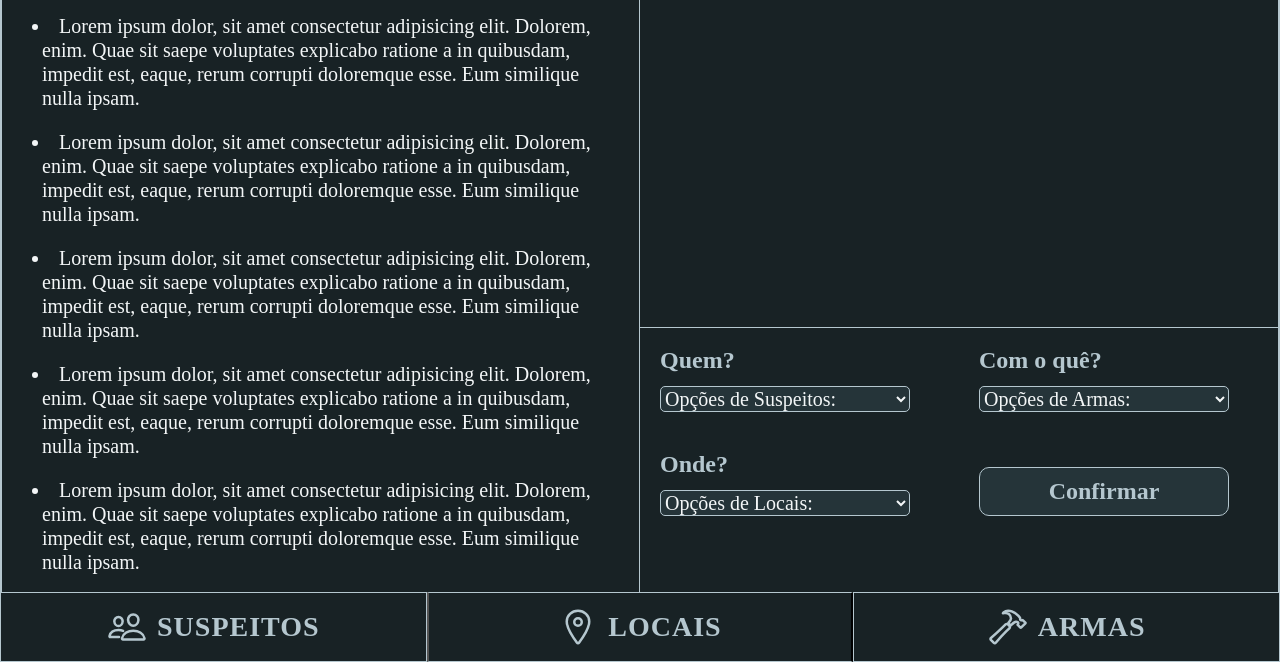
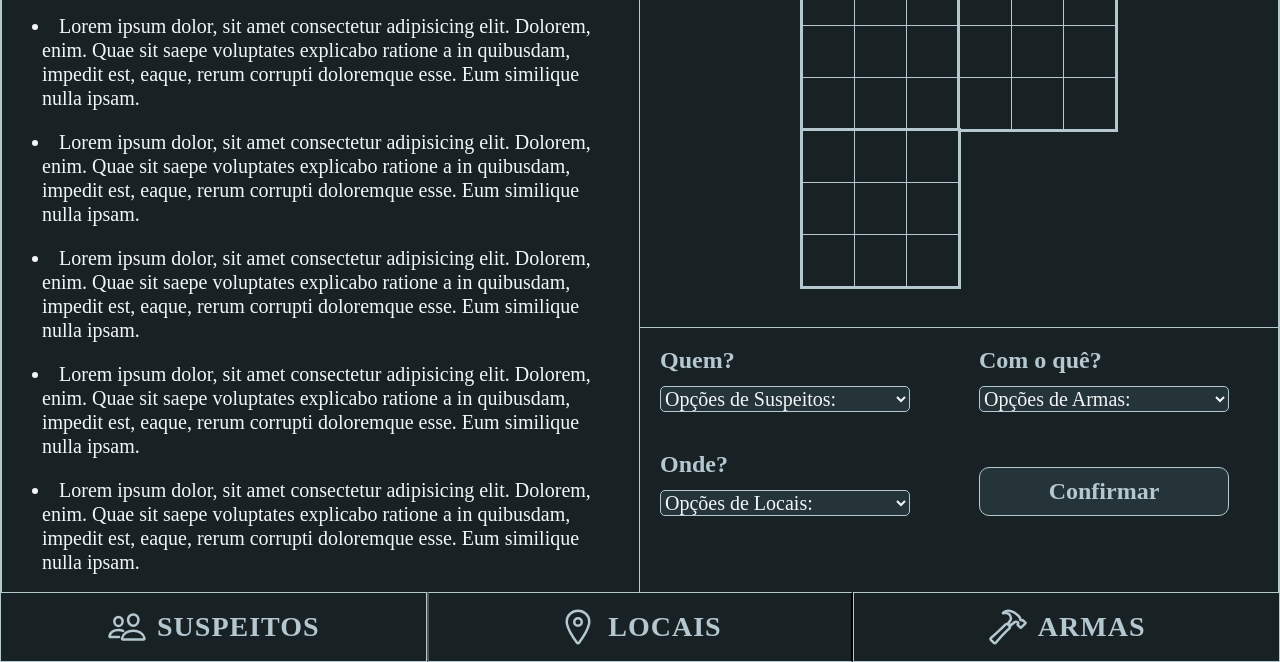
Before and after one commit to chippari/rastros-game-website, a plain HTML site: page index.html in a window 1280 px wide. Shown: the part 138-800 px from the top of the page. Drawn offline with nearby package versions, Linux system fonts and the light colour scheme; some packages are replaced by stand-ins of ours; a script that the page names is missing; a web font is replaced by a local one.

Commit message:
Atualizando

```diff
--- a/css/styles.css
+++ b/css/styles.css
@@ -281,17 +281,59 @@
   text-indent: -1rem;
 }
 
-.deduction-chart-container {
+.deduction-board-container {
   width: 50%;
   height: 100%;
 }
 
-.chart-container {
+.board-container {
   width: 100%;
   height: 60%;
 
   border-bottom: 0.1rem solid #b5c7cf;
 }
+
+/*  */
+
+.board {
+  width: 100%;
+  height: 100%;
+
+  display: flex;
+  justify-content: center;
+  align-items: center;
+}
+
+.board-grids {
+  display: grid;
+  grid-template-columns: repeat(2, 1fr);
+}
+
+.board-grid {
+  border-collapse: collapse;
+  background: #253439;
+  box-shadow: 0 0 0 0.2rem #b5c7cf;
+}
+
+.board-grid td {
+  width: 5.2rem;
+  height: 5.2rem;
+  border: 0.1rem solid #b5c7cf;
+  background: #182225;
+  text-align: center;
+  vertical-align: middle;
+  cursor: pointer;
+  font-size: 4rem;
+  transition: 0.3s ease;
+  user-select: none;
+}
+
+.board-grid td:hover,
+td:active {
+  background: #253439;
+}
+
+/*  */
 
 .deduction-container {
   width: 100%;
--- a/index.html
+++ b/index.html
@@ -144,8 +144,73 @@
               </li>
             </ul>
           </div>
-          <div class="deduction-chart-container">
-            <div class="chart-container"></div>
+          <div class="deduction-board-container">
+            <div class="board-container">
+              <div class="board">
+                <div class="board-grids">
+                  <!-- Grid 1: Suspects x Weapons -->
+                  <table class="board-grid">
+                    <tbody>
+                      <tr>
+                        <td class="cell"></td>
+                        <td class="cell"></td>
+                        <td class="cell"></td>
+                      </tr>
+                      <tr>
+                        <td class="cell"></td>
+                        <td class="cell"></td>
+                        <td class="cell"></td>
+                      </tr>
+                      <tr>
+                        <td class="cell"></td>
+                        <td class="cell"></td>
+                        <td class="cell"></td>
+                      </tr>
+                    </tbody>
+                  </table>
+                  <!-- Grid 2: Weapons x Locations -->
+                  <table class="board-grid">
+                    <tbody>
+                      <tr>
+                        <td class="cell"></td>
+                        <td class="cell"></td>
+                        <td class="cell"></td>
+                      </tr>
+                      <tr>
+                        <td class="cell"></td>
+                        <td class="cell"></td>
+                        <td class="cell"></td>
+                      </tr>
+                      <tr>
+                        <td class="cell"></td>
+                        <td class="cell"></td>
+                        <td class="cell"></td>
+                      </tr>
+                    </tbody>
+                  </table>
+                  <!-- Grid 3: Locations x Suspects -->
+                  <table class="board-grid">
+                    <tbody>
+                      <tr>
+                        <td class="cell"></td>
+                        <td class="cell"></td>
+                        <td class="cell"></td>
+                      </tr>
+                      <tr>
+                        <td class="cell"></td>
+                        <td class="cell"></td>
+                        <td class="cell"></td>
+                      </tr>
+                      <tr>
+                        <td class="cell"></td>
+                        <td class="cell"></td>
+                        <td class="cell"></td>
+                      </tr>
+                    </tbody>
+                  </table>
+                </div>
+              </div>
+            </div>
             <div class="deduction-container">
               <form class="deduction-form" name="game-deduction">
                 <div>
--- a/js/script.js
+++ b/js/script.js
@@ -52,6 +52,27 @@ function closeHint() {
 openHintBtn.addEventListener('click', openHint);
 closeHintBtn.addEventListener('click', closeHint);
 overlayHeader.addEventListener('click', closeHint);
+
+//
+//
+
+const iconStates = [
+  '', // empty
+  '<ion-icon name="close-outline"></ion-icon>', // X
+  '<ion-icon name="checkmark-outline"></ion-icon>', // Check
+];
+
+document.addEventListener('DOMContentLoaded', () => {
+  document.querySelectorAll('.board-grid .cell').forEach((cell) => {
+    cell.dataset.state = '0';
+    cell.addEventListener('click', function () {
+      let state = parseInt(this.dataset.state) || 0;
+      state = (state + 1) % 3;
+      this.dataset.state = state.toString();
+      this.innerHTML = iconStates[state];
+    });
+  });
+});
 
 /*===============================*/
 /* BUTTONS FOOTER CODE */
```
